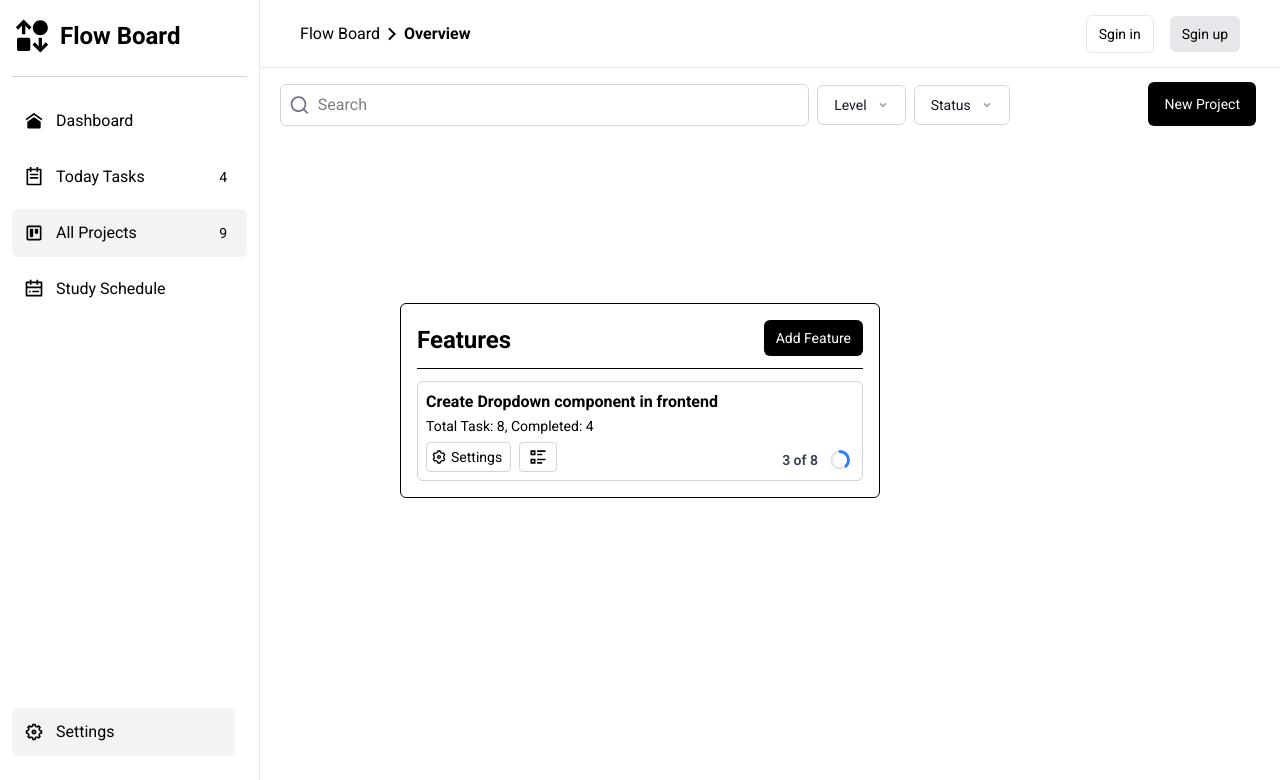
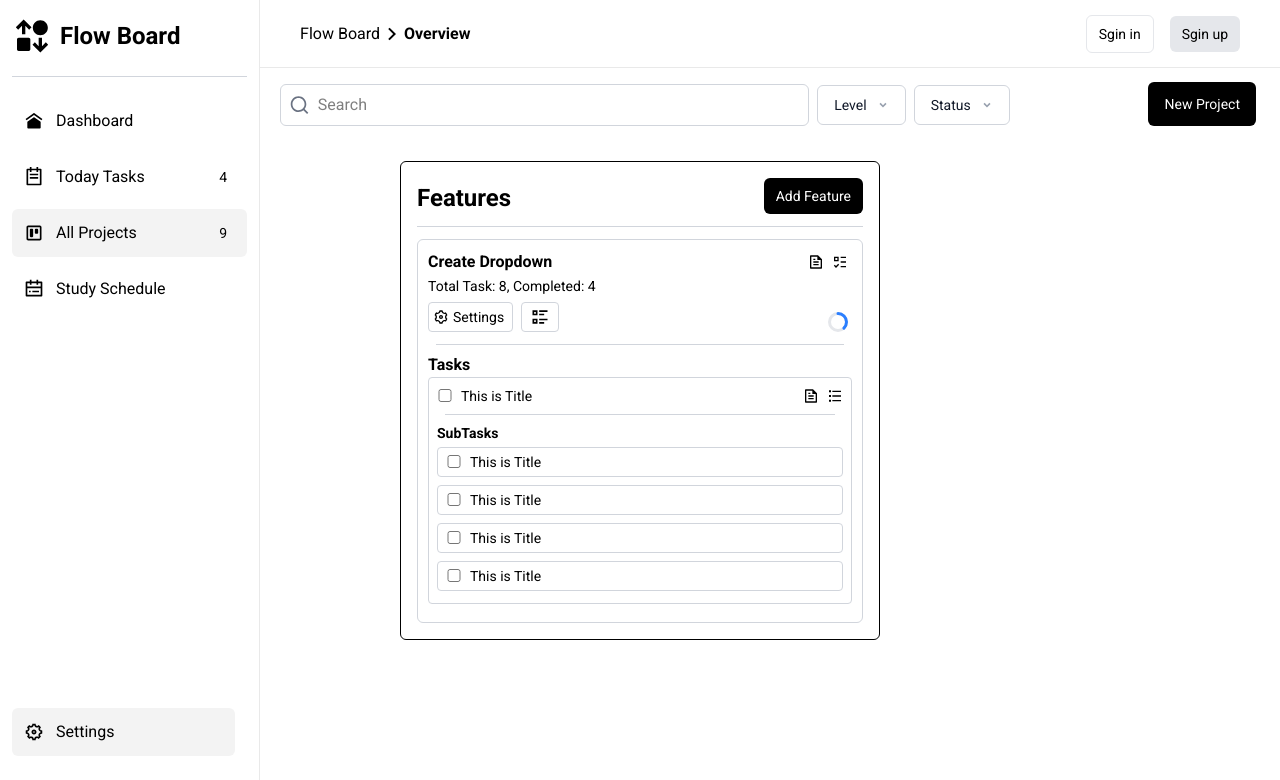
Before and after one commit to Faizan-Py-314/FlowBoard, a React (Vite) app in the folder frontend/: page /projects in a window 1280 px wide. Shown: the top 780 px of the page. Built offline with nearby package versions, Linux system fonts and the light colour scheme.

Commit message:
Create Circular Feature Card component UI

```diff
--- a/frontend/src/components/CircularProgressBar.jsx
+++ b/frontend/src/components/CircularProgressBar.jsx
@@ -15,11 +15,9 @@ const CircularProgressBar = ({
   const strokeDashoffset = circumference - progressRatio * circumference;
 
   return (
-    <div className="inline-flex items-center gap-3">
+    <div className="flex items-center gap-2">
       {/* Left-side Text Label */}
-      <span className="text-sm font-semibold text-gray-700 whitespace-nowrap">
-        {testCompleted} of {TotalTasks}
-      </span>
+
 
       {/* Right-side SVG Circular Ring */}
       <div
--- /dev/null
+++ b/frontend/src/components/FeatureCard.jsx
@@ -0,0 +1,74 @@
+import React from 'react'
+import { RiSettings3Line, RiListCheck2, RiListCheck3, RiFileTextLine, RiCalendarTodoFill, RiListCheck } from '@remixicon/react'
+import CircularProgressBar from './CircularProgressBar'
+
+const FeatureCard = () => {
+    return (
+        <div>
+            <div className='border border-gray-300 p-2 rounded-md md:p-2.5'>
+                <div className='flex items-center justify-between'>
+                    <span className='font-bold'>Create Dropdown</span>
+                    <div className='flex items-center gap-2 mr-1 -md:mt-1'>
+                        <RiFileTextLine className='cursor-pointer w-3 h-3 md:w-4 md:h-4' />
+                        <RiListCheck3 className='cursor-pointer w-3 h-3 md:w-4 md:h-4' />
+                    </div>
+                </div>
+                <span className='text-xs md:text-sm'>Total Task: 8, Completed: 4</span>
+                <div className='mt-1 flex items-end justify-between'>
+                    <div className=' flex gap-2'>
+                        <span className='flex items-center text-xs md:text-sm gap-1 border py-1  px-2 border-gray-300 rounded-sm w-fit cursor-pointer'><RiSettings3Line className='w-3 h-3 -ml-1 md:w-4 md:h-4' /> Settings</span>
+                        <span className='py-1 px-2 rounded-sm border border-gray-300 cursor-pointer'><RiListCheck2 className='w-4 h-4 md:w-5 md:h-5' /></span>
+                    </div>
+                    <div className='mr-1'>
+                        <CircularProgressBar TotalTasks={8} testCompleted={3} size={20} strokeWidth={3} />
+                    </div>
+                </div>
+
+                <div className='my-2 md:mt-3'>
+                    <hr className='text-gray-300 my-2 mx-2' />
+                    <h3 className='font-bold'>Tasks</h3>
+                    <div>
+                        <div className='border border-gray-300 py-1.5 px-2 rounded-sm md:p-2'>
+                            <div className='flex items-center justify-between'>
+                                <div className='flex items-center gap-1.5 text-xs md:text-sm md:gap-2'>
+                                    <input className='w-3 md:w-4 cursor-pointer' type="checkbox" />
+                                    <span>This is Title</span>
+                                </div>
+                                <div className='flex items-center gap-1 md:gap-2'>
+                                    <RiFileTextLine className='cursor-pointer w-3 h-3 md:w-4 md:h-4' />
+                                    <RiListCheck className='cursor-pointer w-3 h-3 md:w-4 md:h-4' />
+                                </div>
+                            </div>
+
+                            <div>
+                                <hr className='my-2 mx-2 text-gray-300' />
+                                <h3 className='font-bold text-sm'>SubTasks</h3>
+                                <div className='flex flex-col gap-2 my-1'>
+                                    <div className='border border-gray-300 rounded-sm py-1 px-2 flex items-center gap-1.5 text-xs md:text-sm md:gap-2'>
+                                        <input className='w-3 md:w-4 cursor-pointer' type="checkbox" />
+                                        <span>This is Title</span>
+                                    </div>
+                                    <div className='border border-gray-300 rounded-sm py-1 px-2 flex items-center gap-1.5 text-xs md:text-sm md:gap-2'>
+                                        <input className='w-3 md:w-4 cursor-pointer' type="checkbox" />
+                                        <span>This is Title</span>
+                                    </div>
+                                    <div className='border border-gray-300 rounded-sm py-1 px-2 flex items-center gap-1.5 text-xs md:text-sm md:gap-2'>
+                                        <input className='w-3 md:w-4 cursor-pointer' type="checkbox" />
+                                        <span>This is Title</span>
+                                    </div>
+                                    <div className='border border-gray-300 rounded-sm py-1 px-2 flex items-center gap-1.5 text-xs md:text-sm md:gap-2'>
+                                        <input className='w-3 md:w-4 cursor-pointer' type="checkbox" />
+                                        <span>This is Title</span>
+                                    </div>
+                                </div>
+                            </div>
+
+                        </div>
+                    </div>
+                </div>
+            </div>
+        </div>
+    )
+}
+
+export default FeatureCard
--- a/frontend/src/components/Features.jsx
+++ b/frontend/src/components/Features.jsx
@@ -1,6 +1,6 @@
 import { useState } from 'react'
-import { RiSettings3Line, RiListCheck2 } from '@remixicon/react'
-import CircularProgressBar from './CircularProgressBar'
+import FeatureCard from './FeatureCard'
+
 
 const Features = ({ isOpen = true }) => {
     const [isMounted, setIsMounted] = useState(isOpen)
@@ -12,26 +12,10 @@ const Features = ({ isOpen = true }) => {
             <div className={`mx-auto bg-white p-4 rounded-md flex flex-col gap-2 text-sm w-82 border md:text-base md:w-120 md:p-4 md:gap-3 transition-all duration-150 ease-out origin-center ${isVisible ? 'scale-y-100 opacity-100' : 'scale-y-0 opacity-0'}`}>
                 <div className='flex items-end justify-between'>
                     <h2 className='text-2xl font-bold'>Features</h2>
-          <button className='py-2 px-3 text-sm cursor-pointer rounded-md bg-black text-white'>Add Feature</button>
+                    <button className='py-2 px-3 text-xs cursor-pointer rounded-md bg-black text-white md:text-sm'>Add Feature</button>
                 </div>
-        <hr />
-        <div>
-          <div className='border border-gray-300 p-2 rounded-md'>
-            <div>
-              <span className='font-bold'>Create Dropdown component in frontend</span>
-            </div>
-            <span className='text-sm'>Total Task: 8, Completed: 4</span>
-            <div className='mt-1 flex items-end justify-between'>
-              <div className=' flex gap-2'>
-                <span className='flex items-center text-sm gap-1 border py-1  px-2 border-gray-300 rounded-sm w-fit cursor-pointer'><RiSettings3Line className='w-4 h-4 -ml-1' /> Settings</span>
-                <span className='py-1 px-2 rounded-sm border border-gray-300 cursor-pointer'><RiListCheck2 className='w-5 h-5'/></span>
-              </div>
-              <div className='mr-1'>
-                <CircularProgressBar TotalTasks={8} testCompleted={3} size={20} strokeWidth={3}/>
-              </div>
-            </div>
-          </div>
-        </div>
+                <hr className='text-gray-300' />
+                <FeatureCard/>
             </div>
         </div>
     )
```
Lines whose indentation alone changed are shown as unchanged.
